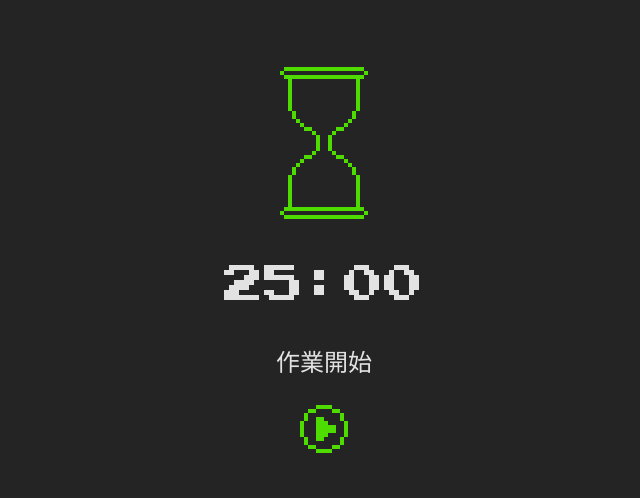
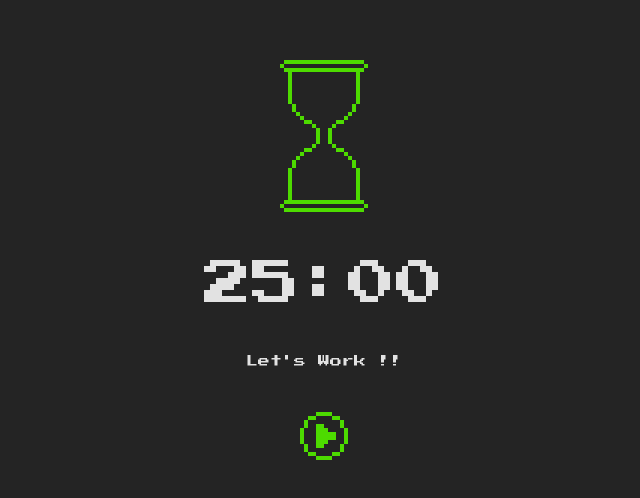
Before and after one commit to takuma0403/pomodoro_with_game, a React (Vite) app in the folder front/: page / in a window 1280 px wide. Shown: the part 138-636 px from the top of the page, without its empty margins (316-956 px from the left). Built offline with nearby package versions, Linux system fonts and the light colour scheme.

Commit message:
文字切り替えを凝る

```diff
--- a/front/src/component/DotIconButton.module.css
+++ b/front/src/component/DotIconButton.module.css
@@ -8,6 +8,8 @@
   cursor: pointer;
   border: none;
   outline: none;
+  margin-left: 28px;
+  margin-right: 28px;
 }
 
 .iconButton:focus,
--- a/front/src/component/PomodoroTimer.tsx
+++ b/front/src/component/PomodoroTimer.tsx
@@ -1,4 +1,4 @@
-import { useEffect, useState } from "react";
+import { useCallback, useEffect, useState } from "react";
 import { useTimer } from "../hooks/useTimer";
 import DotIconButton from "./DotIconButton";
 
@@ -10,6 +10,8 @@ type PomodoroTimerProps = {
   onSecondsChange?: (seconds: number) => void;
 };
 
+const delayTime = 200 //ms
+
 export const PomodoroTimer = ({
   workDuration = 25 * 60,
   breakDuration = 5 * 60,
@@ -19,14 +21,33 @@ export const PomodoroTimer = ({
   const { secondsLeft, isRunning, start, pause, reset } =
     useTimer(workDuration);
 
+  const getPhaseLabel = useCallback(() => {
+    switch (phase) {
+      case "work-before":
+        return "Let's Work !!";
+      case "work-running":
+        return "Now Working ...";
+      case "break-before":
+        return "Let's Play";
+      case "break-running":
+        return "Now Playing";
+      default:
+        return "";
+    }
+  }, [phase]);
+
+  const [phaseLabel, setPhaseLabel] = useState<string>(getPhaseLabel());
+
   useEffect(() => {
     if (secondsLeft === 0 && isRunning) {
       pause();
-      if (phase === "work-running") {
-        setPhase("break-before");
-      } else if (phase === "break-running") {
-        setPhase("work-before");
-      }
+      setTimeout(() => {
+        if (phase === "work-running") {
+          setPhase("break-before");
+        } else if (phase === "break-running") {
+          setPhase("work-before");
+        }
+      }, delayTime);
     }
   }, [secondsLeft, isRunning, pause, phase]);
 
@@ -35,6 +56,14 @@ export const PomodoroTimer = ({
       onSecondsChange(secondsLeft);
     }
   }, [secondsLeft, onSecondsChange]);
+
+  useEffect(() => {
+    setPhaseLabel("");
+
+    setTimeout(() => {
+      setPhaseLabel(getPhaseLabel());
+    }, delayTime);
+  }, [phase, getPhaseLabel]);
 
   const handleStart = () => {
     if (phase === "work-before") {
@@ -67,25 +96,9 @@ export const PomodoroTimer = ({
     return `${m}:${s}`;
   };
 
-  const getPhaseLabel = () => {
-    switch (phase) {
-      case "work-before":
-        return "作業開始";
-      case "work-running":
-        return "作業中";
-      case "break-before":
-        return "休憩前";
-      case "break-running":
-        return "休憩中";
-      default:
-        return "";
-    }
-  };
-
   return (
     <div style={{ textAlign: "center", marginTop: "2rem" }}>
       <h1>
-        {" "}
         {formatTime(
           phase === "work-before"
             ? workDuration
@@ -94,7 +107,7 @@ export const PomodoroTimer = ({
             : secondsLeft
         )}
       </h1>
-      <h2>{getPhaseLabel()}</h2>
+      <h2>{phaseLabel}</h2>
 
       <div
         style={{ display: "flex", justifyContent: "center", marginTop: "1rem" }}
--- a/front/src/index.css
+++ b/front/src/index.css
@@ -23,9 +23,11 @@ body {
 }
 
 h1{
-  font-size: 40px;
+  font-size: 48px;
+  min-height: 60px;
 }
 
 h2{
-  font-size: 24px
+  font-size: 12px;
+  min-height: 36px;
 }
```
